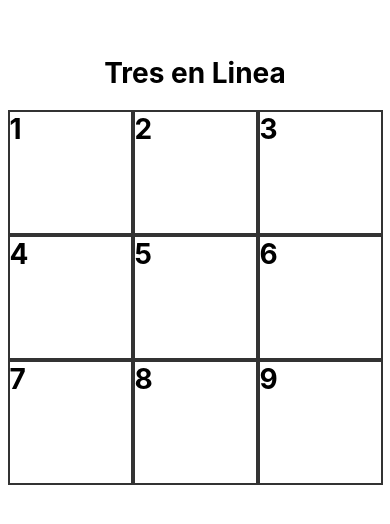
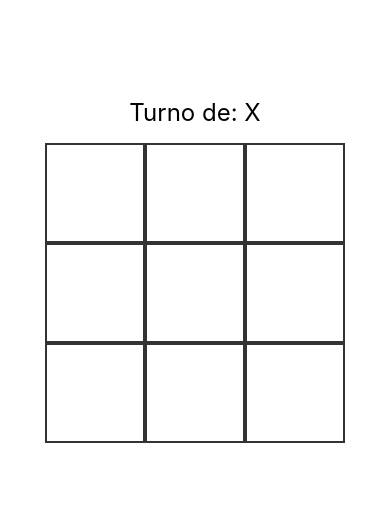
Before and after one commit to CarlosMarreroM/Tic-Tac-Toe, a React Native app: screen / in a window 390 px wide. Shown: the part 152-676 px from the top of the page. Built offline with nearby package versions, Linux system fonts and the light colour scheme.

Commit message:
feat: add Board  component

```diff
--- a/App.tsx
+++ b/App.tsx
@@ -1,32 +1,38 @@
-import { StatusBar } from 'expo-status-bar';
-import { Pressable, StyleSheet, Text, View } from 'react-native';
+// Game.tsx
+import React, { useState } from 'react';
+import { View, StyleSheet, Text } from 'react-native';
+import Board from './components/Board';
 
-export default function App() {
+export default function Game() {
+  // Estado del tablero (9 posiciones, vacías al inicio)
+  const [board, setBoard] = useState<(string | null)[]>(Array(9).fill(null));
+
+  // Estado del turno actual ("X" o "O")
+  const [turn, setTurn] = useState<'X' | 'O'>('X');
+
+  // 🔹 Manejar clic en una casilla
+  const handlePressSquare = (index: number) => {
+    // Si la casilla ya tiene algo, no hacemos nada
+    if (board[index]) return;
+
+    // Crear una copia del tablero
+    const newBoard = [...board];
+    newBoard[index] = turn;
+
+    // Actualizar el estado
+    setBoard(newBoard);
+
+    // Cambiar de turno
+    setTurn(turn === 'X' ? 'O' : 'X');
+  };
+
   return (
     <View style={styles.container}>
-      <Text style={styles.title}>Tres en Linea</Text>
+      {/* Texto arriba para ver de quién es el turno */}
+      <Text style={styles.turnText}>Turno de: {turn}</Text>
 
-      <View style={styles.board}>
-
-        <View style={styles.row}>
-          <Pressable style={styles.button}><Text style={styles.title}>1</Text></Pressable>
-          <Pressable style={styles.button}><Text style={styles.title}>2</Text></Pressable>
-          <Pressable style={styles.button}><Text style={styles.title}>3</Text></Pressable>
-        </View>
-
-        <View style={styles.row}>
-          <Pressable style={styles.button}><Text style={styles.title}>4</Text></Pressable>
-          <Pressable style={styles.button}><Text style={styles.title}>5</Text></Pressable>
-          <Pressable style={styles.button}><Text style={styles.title}>6</Text></Pressable>
-        </View>
-
-        <View style={styles.row}>
-          <Pressable style={styles.button}><Text style={styles.title}>7</Text></Pressable>
-          <Pressable style={styles.button}><Text style={styles.title}>8</Text></Pressable>
-          <Pressable style={styles.button}><Text style={styles.title}>9</Text></Pressable>
-        </View>
-
-      </View>
+      {/* Tablero */}
+      <Board board={board} onPressSquare={handlePressSquare} />
     </View>
   );
 }
@@ -34,37 +40,11 @@ export default function App() {
 const styles = StyleSheet.create({
   container: {
     flex: 1,
-    backgroundColor: '#fff',
+    justifyContent: 'center',
     alignItems: 'center',
-    justifyContent: 'center',
   },
-
-  title: {
-    fontSize: 28,
-    fontWeight: "bold",
-    marginBottom: 20,
+  turnText: {
+    fontSize: 24,
+    marginBottom: 16,
   },
-
-  row: {
-    flexDirection: "row",
-    justifyContent: "center"
-  },
-
-  board: {
-    width: 375,
-    height: 375,
-    backgroundColor: "#fff",
-    borderWidth: 2,
-    borderColor: "#333",
-    justifyContent: "center",
-    alignItems: "center",
-  },
-
-  button: {
-    width: 125,
-    height: 125,
-    backgroundColor: "#fff",
-    borderWidth: 2,
-    borderColor: "#333",
-  }
 });
--- /dev/null
+++ b/components/Board.tsx
@@ -0,0 +1,27 @@
+import React from 'react';
+import { View, StyleSheet } from 'react-native';
+import Square from './Square';
+
+type BoardProps = {
+    board: (string | null)[];
+    onPressSquare: (index: number) => void;
+};
+
+export default function Board({ board, onPressSquare }: BoardProps) {
+    return (
+        <View style={styles.board}>
+            {board.map((value, i) => (
+                <Square key={i} value={value} onPress={() => onPressSquare(i)} />
+            ))}
+        </View>
+    );
+}
+
+const styles = StyleSheet.create({
+    board: {
+        width: 310,
+        flexDirection: 'row',
+        flexWrap: 'wrap',
+        justifyContent: 'center',
+    },
+});
```
